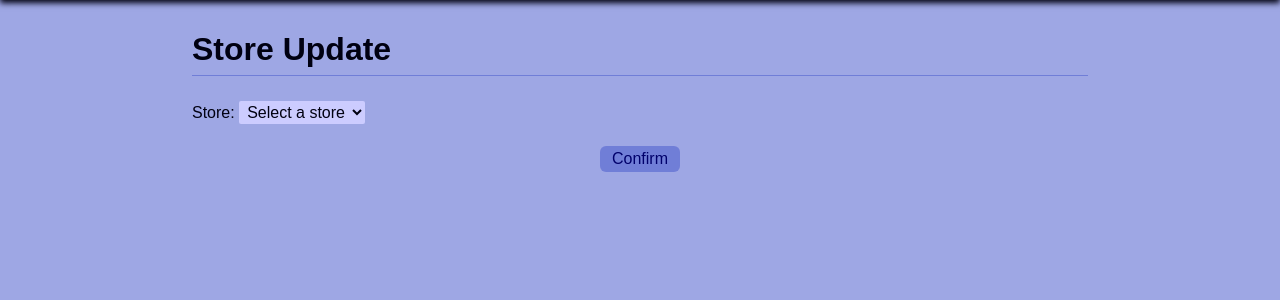
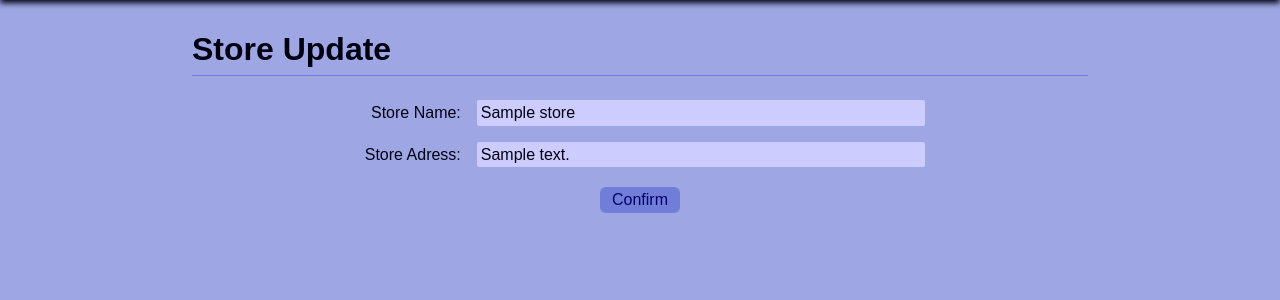
Before and after one commit to Peng2558/luxuryleases, a Django app: page /stores/1/editstore in a window 1280 px wide. Shown: the part 48-348 px from the top of the page. Run offline with Django 5.2, Linux system fonts and the light colour scheme; a user stored in the database is signed in; tables that the repository leaves empty hold one stand-in row (values such as "Sample post"); some libraries are stand-ins or nearby versions.

Commit message:
Adds full CRUD for stores

```diff
--- a/main_app/templates/stores/update.html
+++ b/main_app/templates/stores/update.html
@@ -4,24 +4,14 @@
 <h1> Store Update</h1>
 <form action='{% url "update_store" store.id  %}' method='POST' enctype="multipart/form-data">
     {% csrf_token %}
-
-        <label>Store:</label>
-        <select name='current_store'>
-          <option  value=''>Select a store</option>
-          {% for store in stores %}
-          {% if store.id == car.current_store.id %}
-          <option selected value='{{ store.id }}'>{{ store.name }}</option>
-          {% else %}
-          <option value='{{ store.id }}'>{{ store.name }}</option>
-          {% endif %}
-          {% endfor %}
-
-        </select>
+      <p>
+        <label> Store Name:</label>
+        <input type='text' name='store_name' value="{{store.name}}" >
       </p>
-      <!-- <p>
-        <label> Photo:</label>
-        <input type='file' name='photo-file' >
-      </p> -->
+      <p>
+        <label> Store Adress:</label>
+        <input type='text' name='store_address' value="{{store.address}}" >
+      </p>
 
     <button type='submit'>Confirm</button>
   </form>
--- a/main_app/urls.py
+++ b/main_app/urls.py
@@ -29,7 +29,7 @@ urlpatterns = [
     path('cars/<int:pk>/deletecar', views.CarDelete.as_view(), name='delete_car'),
     path('stores/<int:store_id>/editstore', views.edit_store, name='edit_store'),
     path('stores/<int:store_id>/updatestore', views.update_store, name='update_store'),
-    # path('stores/<int:pk>/deletestore', views.StoreDelete.as_view(), name='delete_store'),
+    path('stores/<int:pk>/deletestore', views.StoreDelete.as_view(), name='delete_store'),
 
 
 
--- a/main_app/views.py
+++ b/main_app/views.py
@@ -254,7 +254,7 @@ def add_store(request):
         store_name = request.POST.get('store_name')
         store_address = request.POST.get('store_address')
         Store.objects.create(name=store_name, address=store_address)
-        return redirect('admin')
+        return redirect('/stores/')
     return render(request, 'admin')
 
 @staff_member_required
@@ -288,16 +288,12 @@ def update_car(request, car_id):
 
 
 
-# def delete_car(request,car_id):
-#    car = Car.objects.remove(id=car_id)
-#    return render(request, 'cars/update.html',{
-#        'car':cars_detail
-#    })
 
 class CarDelete(LoginRequiredMixin,DeleteView):
     model = Car
     success_url = '/'
 
+@staff_member_required
 def edit_store(request,store_id):
     store = Store.objects.get(id=store_id)
     return render(request, 'stores/update.html', {
@@ -306,15 +302,17 @@ def edit_store(request,store_id):
 
     })
 
+
+@staff_member_required
 def update_store(request,store_id):
     store = Store.objects.get(id=store_id)
     if request.method == 'POST':
-        store.name = request.POST.get('name')
-        store.address = request.POST.get('address')
+        store.name = request.POST.get('store_name')
+        store.address = request.POST.get('store_address')
+        store.save()
+        return redirect('stores_index')
 
-        store.save()
-    return redirect('stores_index', store_id=store.id)
 
-class StoreDelete(DeleteView):
+class StoreDelete(LoginRequiredMixin,DeleteView):
     model = Store
-    success_url = '/'
+    success_url = '/stores/'
```
Also changed, not shown: main_app/templates/stores/index.html (+10 -0 lines).
